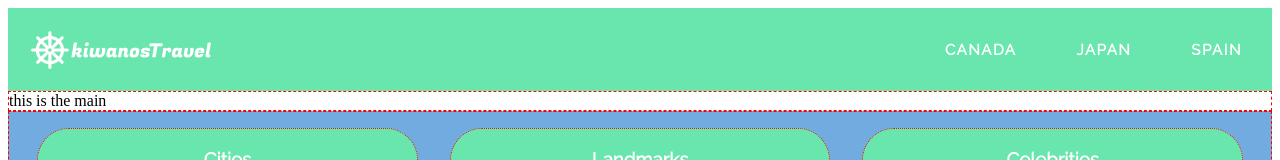
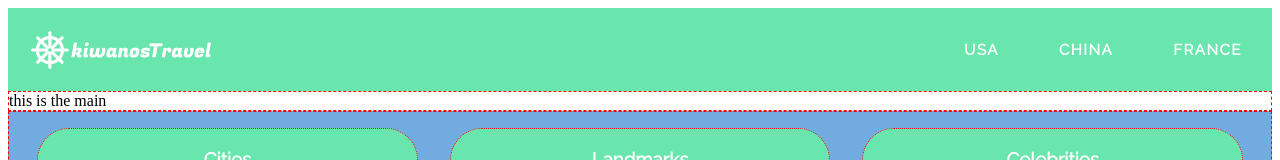
Before and after one commit to nss-day-cohort-43/hello-world-kiwanos, a plain HTML site: page index.html in a window 1280 px wide. Shown: the top 160 px of the page. Drawn offline with Linux system fonts and the light colour scheme.

Commit message:
added country names and links, created country html files

```diff
--- a/index.html
+++ b/index.html
@@ -17,9 +17,9 @@
         </div>
         <nav id="main-nav">
             <ul>
-                <li class="main-nav-options"><a href="index.html">Canada</a></li>
-                <li class="main-nav-options"><a href="#">Japan</a></li>
-                <li class="main-nav-options"><a href="#">Spain</a></li>
+                <li class="main-nav-options"><a href="index.html">USA</a></li>
+                <li class="main-nav-options"><a href="china.html">China</a></li>
+                <li class="main-nav-options"><a href="france.html">France</a></li>
             </ul>
         </nav>
     </header>
```
Also changed, not shown: china.html (added), france.html (added).
